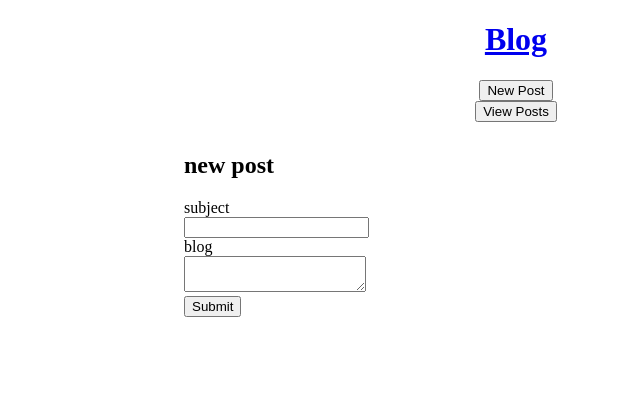
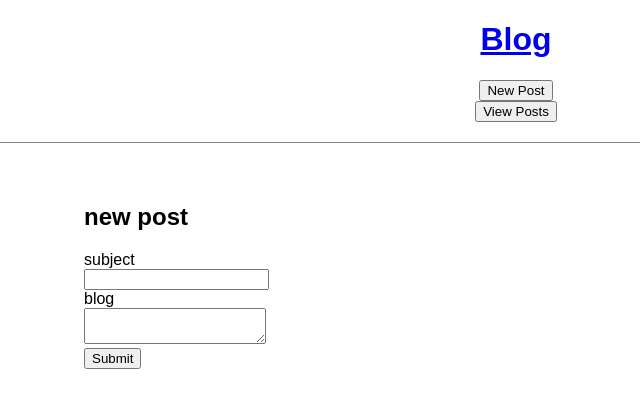
Before and after one commit to abvita/build-a-blog, a Python web app: template templates/newpost.html in a window 1280 px wide. Shown: the top 408 px of the page, without its empty margins (124-764 px from the left). Run offline with Jinja, Linux system fonts and the light colour scheme; the template is opened without the code that fills it, so the values that code supplies are empty.

Commit message:
cleaned up some styling

```diff
--- a/main.py
+++ b/main.py
@@ -45,7 +45,6 @@ class Post(db.Model):
     def get_permalink(self):
         return "/blog/" + str(self.key().id_or_name())
 
-
 #Front page handler
 class Index(Handler):
     def get(self):
--- a/stylesheets/main_style.css
+++ b/stylesheets/main_style.css
@@ -1,7 +1,16 @@
+html {
+  font-family: sans-serif;
+}
+
 #header {
   text-align: center;
+  border-bottom: 1px solid grey
+}
+
+#buttons {
+  padding: 0px 0px 20px 0px;
 }
 
 #content {
-  padding: 10px 0px 0px 300px;
+  padding: 40px 0px 0px 200px;
 }
--- a/templates/base.html
+++ b/templates/base.html
@@ -10,12 +10,14 @@
             <a href="/blog">Blog</a>
         </h1>
 
+          <div id="buttons">
             <form method="get" action="/newpost">
               <button type="submit">New Post</button>
             </form>
             <form method="get" action="/blog">
               <button type="submit">View Posts</button>
             </form>
+          </div>
       </div>
       <div id="content">
         {% block content %}
```
Also changed, not shown: 1 other file. Lines whose indentation alone changed are shown as unchanged.
